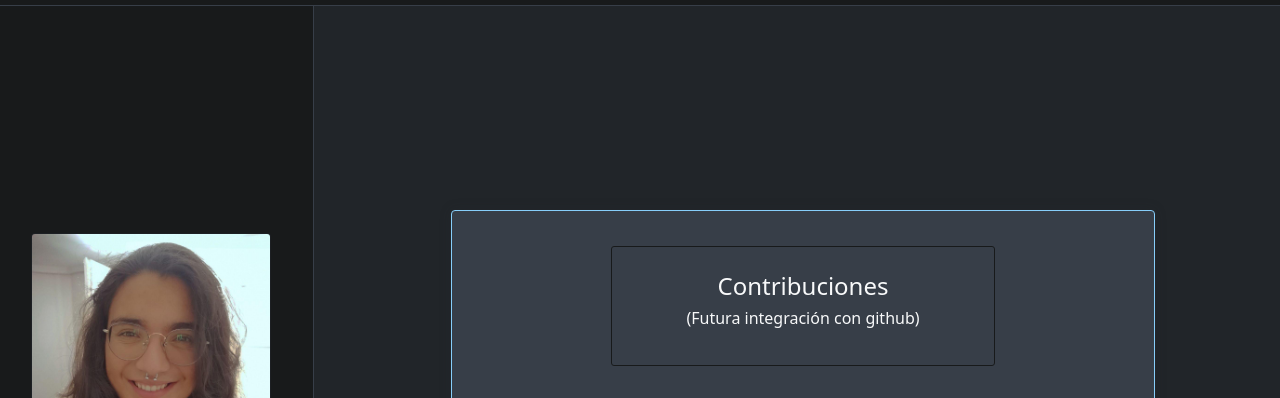
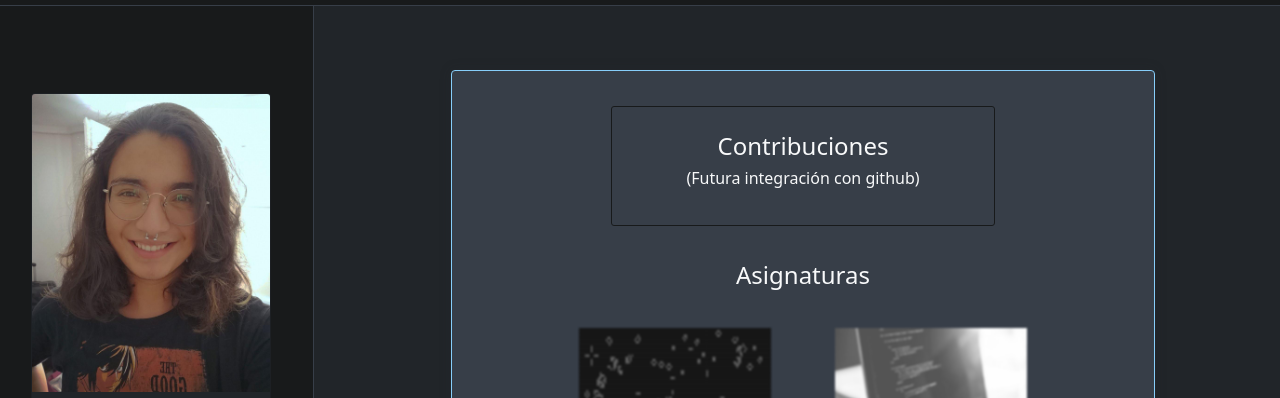
Before and after one commit to Camiletb/L1-PROM, a plain HTML site: page portfolio_cami.html in a window 1280 px wide. Shown: the part 345-743 px from the top of the page. Drawn offline with nearby package versions, Linux system fonts and the light colour scheme.

Commit message:
portfolio

```diff
--- a/portfolio_cami.html
+++ b/portfolio_cami.html
@@ -9,7 +9,7 @@
         <link href="https://cdn.jsdelivr.net/npm/bootstrap@5.1.3/dist/css/bootstrap.min.css" rel="stylesheet" integrity="sha384-1BmE4kWBq78iYhFldvKuhfTAU6auU8tT94WrHftjDbrCEXSU1oBoqyl2QvZ6jIW3" crossorigin="anonymous">
         <!-- Normalización y hojas de estilo -->
         <link href="https://unpkg.com/@csstools/normalize.css" rel="stylesheet">
-        <link href="index.css" rel="stylesheet">
+        <link href="index2.css" rel="stylesheet">
         <link href="portfolio.css" rel="stylesheet">
         <!-- Font awesome -->
         <link rel="stylesheet" href="https://cdnjs.cloudflare.com/ajax/libs/font-awesome/4.7.0/css/font-awesome.min.css">
```
Also changed, not shown: portfolio_cristal.html (+1 -1 lines).
